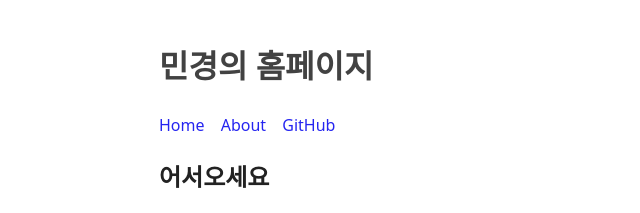
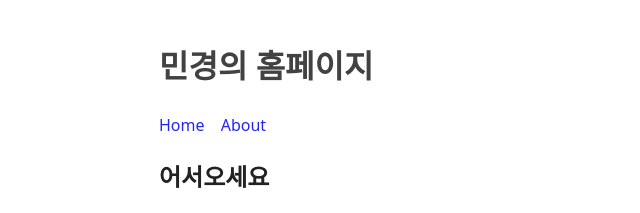
Before and after one commit to Giiinger/giiinger.github.io, a plain HTML site: page index.html in a window 1280 px wide. Shown: the top 213 px of the page, 107-747 px from the left. Drawn offline with Linux system fonts and the light colour scheme.

Commit message:
Update index.html

```diff
--- a/index.html
+++ b/index.html
@@ -12,7 +12,6 @@
     <nav>
       <a href="/">Home</a>
       <a href="/about.html">About</a>
-      <a href="https://github.com/" target="_blank" rel="noopener">GitHub</a>
     </nav>
   </header>
   <main>
```
